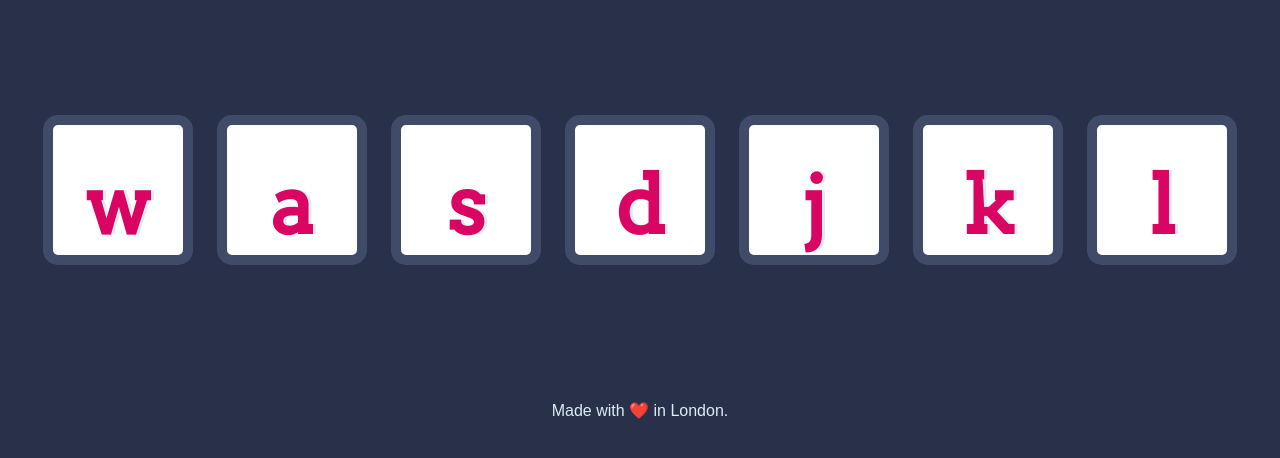
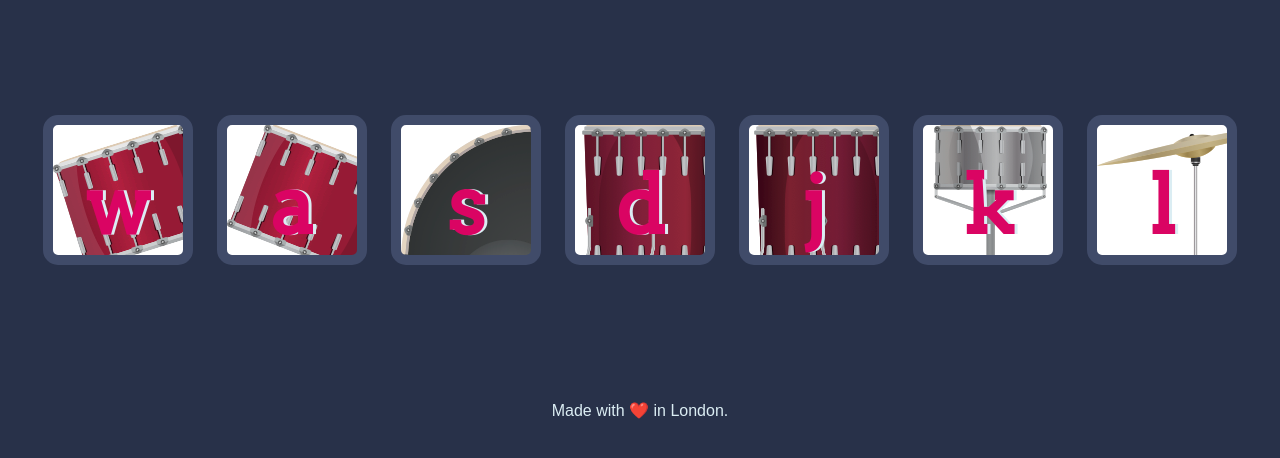
Before and after one commit to matt-sanpedro/udemy-advance-js-dom, a plain HTML site: page index.html in a window 1280 px wide. Shown: the part 174-632 px from the top of the page. Drawn offline with Linux system fonts and the light colour scheme.

Commit message:
added images to buttons and completed change text color on click challenge

```diff
--- a/index.js
+++ b/index.js
@@ -13,9 +13,12 @@ const btns = document.querySelectorAll(".drum");
 // });
 
 // solution from Udemy
+// var audio = new Audio("sounds/snare.mp3");
+// audio.play();
 for (i = 0; i < btns.length; i++) {
   document.querySelectorAll(".drum")[i].addEventListener("click", function () {
     // alert("I got clicked!");
-    console.log("I got clicked!");
+    // console.log(this);
+    this.style.color = "white";
   });;
 }
--- a/styles.css
+++ b/styles.css
@@ -17,31 +17,31 @@ footer {
 }
 
 .w {
-
+  background-image: url("images/tom2.png");
 }
 
 .a {
-
+  background-image: url("images/tom1.png");
 }
 
 .s {
-
+  background-image: url("images/kick.png");
 }
 
 .d {
-
+  background-image: url("images/tom3.png");
 }
 
 .j {
-
+  background-image: url("images/tom4.png");
 }
 
 .k {
-
+  background-image: url("images/snare.png");
 }
 
 .l {
-
+  background-image: url("images/crash.png");
 }
 
 .set {
```
